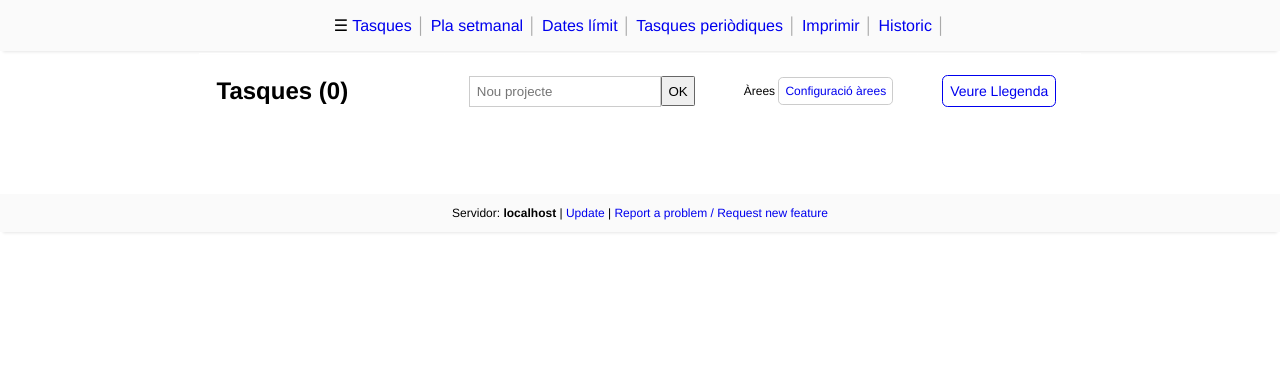
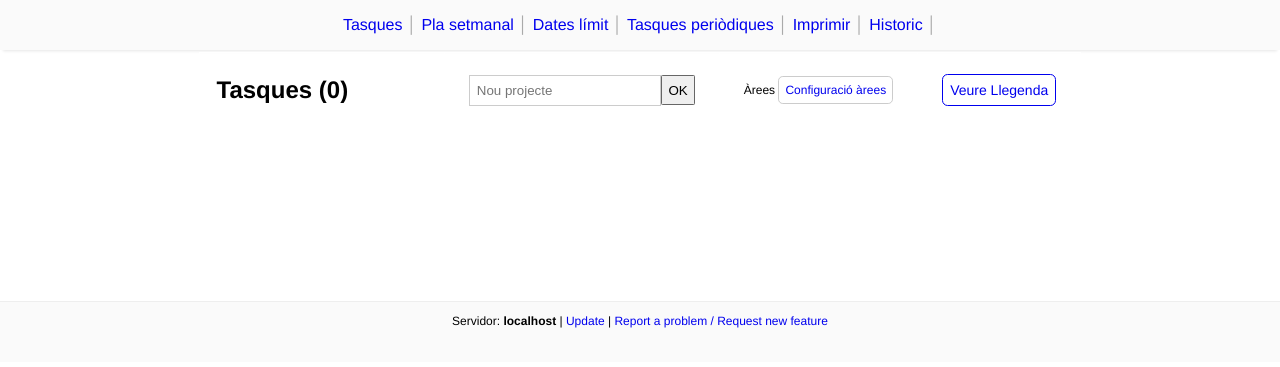
Before and after one commit to holalluis/tasques, a PHP site: page /index.php in a window 1280 px wide. Shown: the top 367 px of the page. Run offline with PHP 8.4, Linux system fonts and the light colour scheme; data that the repository does not hold is empty.

Commit message:
little changes

```diff
--- a/estils.css
+++ b/estils.css
@@ -1,5 +1,5 @@
 *{margin:0}
-body{font-family:Helvetica;overflow-y:scroll}
+body{height:100%;font-family:Helvetica;overflow-y:scroll}
 h2,h4{margin:0.7em}
 table{border-collapse:collapse}
 td{border:1px solid white}
@@ -64,4 +64,5 @@ div.projecte{
 }
 
 tr.tasca{ font-size:12px; background-color:lightblue; }
+tr.tasca:hover {background:red}
 tr[acabada] > td{ background-color:#af0; }
--- a/footer.php
+++ b/footer.php
@@ -1,4 +1,17 @@
-<div style="font-size:12px;margin:1em 0 0 0;background:#fafafa;padding:1em;box-shadow:0 4px 3px -3px rgba(0,0,0,0.1);">
+<style>
+	#footer {
+		clear: both;
+		height: 3em;
+
+		font-size:12px;
+		margin:1em 0 0 0;
+		background:#fafafa;
+		padding:1em;
+		margin-top:10em;
+		border-top:1px solid #eee;
+	}
+</style>
+<div id=footer>
 	<!--nom del servidor: si sóc jo dirà localhost-->
 	Servidor: <b><?php echo $_SERVER['SERVER_NAME']; ?></b>
 	| <a href='update.php'>Update</a>
--- a/js/index.js
+++ b/js/index.js
@@ -34,7 +34,7 @@ function programa(id,ev)
 		if(!deadl) div.style.borderRight="1px solid #ddd"
 		div.style.paddingRight="10px"
 		div.className="inline";
-		div.innerHTML="<span style=color:black>Programa:</span>";
+		div.innerHTML="<span style=color:black>Ho faré:</span>";
 		var opcions = {
 			Dilluns:0,
 			Dimarts:1,
@@ -107,7 +107,7 @@ function tascaProgramada(id,dia)
 	tr.setAttribute('sched',true)
 
 	//"dia" es un numero de 0 a 6
-	dies=["Dl","Dm","Dx","Dj","Dv","Ds","Dg"];
+	dies=["Dll","Dm","Dx","Dj","Dv","Ds","Dg"];
 
 	//posa indicador
 	var td = tr.childNodes[0];
@@ -125,11 +125,11 @@ function tascaDeadline(id,deadline,id_dl)
 
 	//calcula els dies
 	var dies = Math.ceil(parseInt(new Date(deadline) - new Date())/1000/60/60/24)
-	var tamany = Math.max((25/Math.max(dies,1)),12)+"px";
+	var tamany = Math.max((40/Math.max(dies,1)),12)+"px";
 
 	//posa indicador
 	var td=tr.childNodes[0]
-	td.innerHTML+=" <b onclick=\"event.stopPropagation();if(confirm('Esborrar data límit?')){window.location='esborraDeadline.php?id="+id_dl+"'}\" style='font-size:"+tamany+";cursor:pointer;padding:1px;border:1px solid #666;border-radius:0.3em;background:#f78181'> "+dies+" dies</b>";
+	td.innerHTML+=" <b title='Esborrar data límit ("+deadline+")' onclick=\"event.stopPropagation();if(confirm('Esborrar data límit?')){window.location='esborraDeadline.php?id="+id_dl+"'}\" style='font-size:"+tamany+";cursor:pointer;padding:1px;border:1px solid #666;border-radius:0.3em;background:#f78181'> "+dies+"d</b>";
 }
 
 function llegenda()
--- a/menu.php
+++ b/menu.php
@@ -13,7 +13,6 @@
 ?>
 <div style="padding:1em 0 1em 0;margin:0;background:#fafafa;box-shadow:0 4px 3px -3px rgba(0,0,0,0.1);">
 	<?php
-		echo "&#9776; "; //"burger" symbol
 		creaLink("index.php",			"Tasques");
 		creaLink("pla.php",				"Pla setmanal");
 		creaLink("deadlines.php",		"Dates límit");
```
